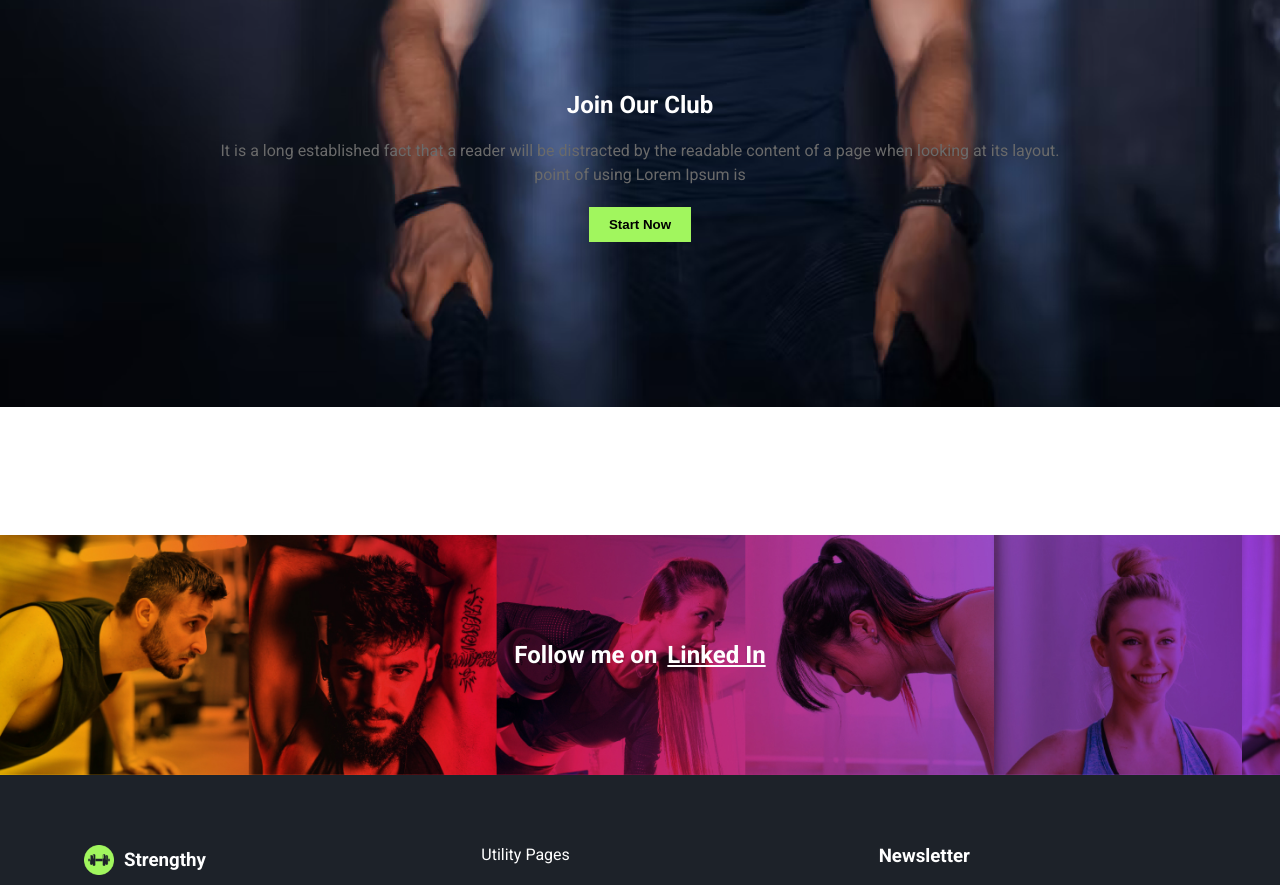
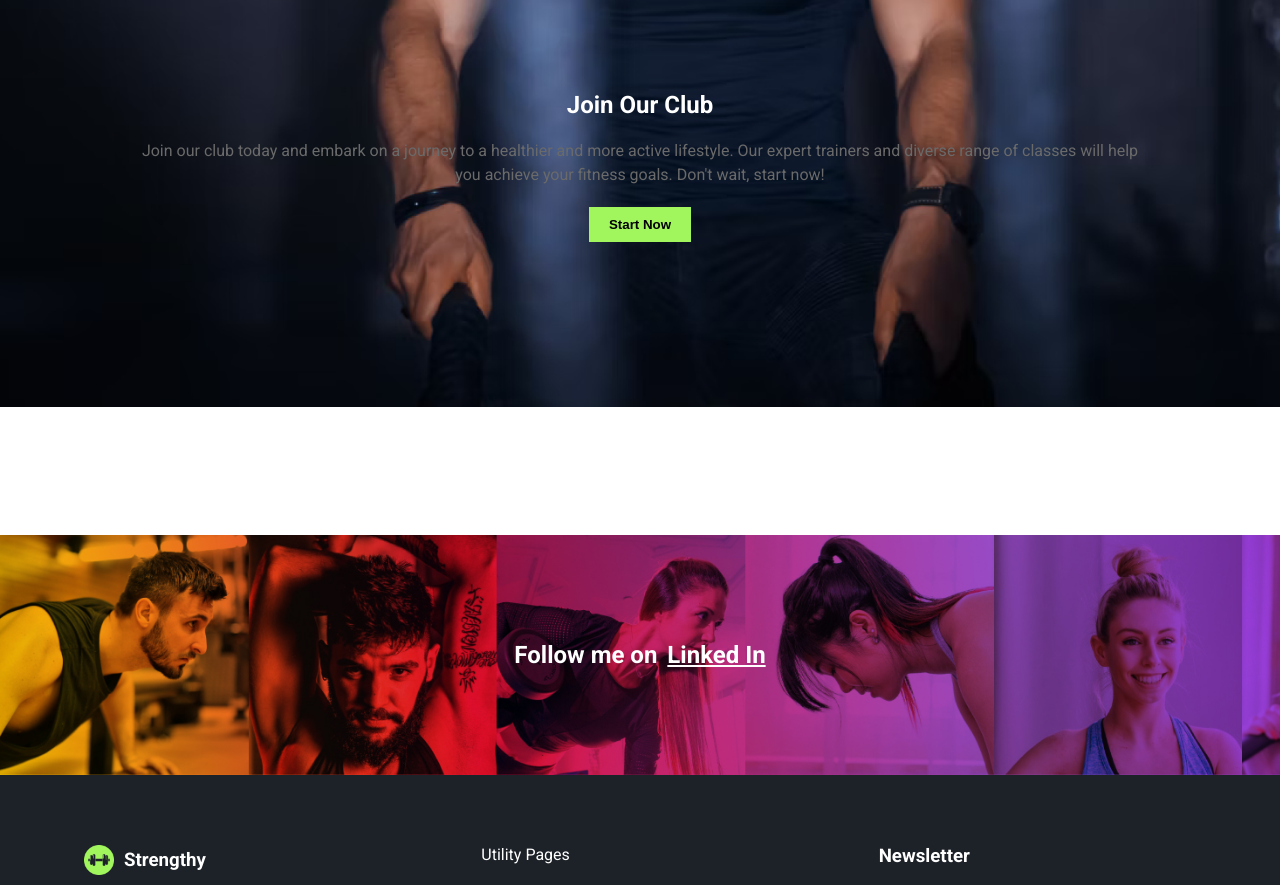
Before and after one commit to Sujaay/Flexi-gym-project, a React (Create React App) app: page /classes in a window 1280 px wide. Shown: the part 2020-2905 px from the top of the page. Built offline with nearby package versions, Linux system fonts and the light colour scheme.

Commit message:
Update Third.jsx

```diff
--- a/src/components/classes/Third.jsx
+++ b/src/components/classes/Third.jsx
@@ -9,9 +9,9 @@ const Third = () => {
       <div>
         <h2>Join Our Club</h2>
         <p>
-          It is a long established fact that a reader will be distracted by the
-          readable content of a page when looking at its layout. point of using
-          Lorem Ipsum is
+          Join our club today and embark on a journey to a healthier and more
+          active lifestyle. Our expert trainers and diverse range of classes
+          will help you achieve your fitness goals. Don't wait, start now!
         </p>
         <button onClick={() => navigate("/schedule")}>Start Now</button>
       </div>
```
